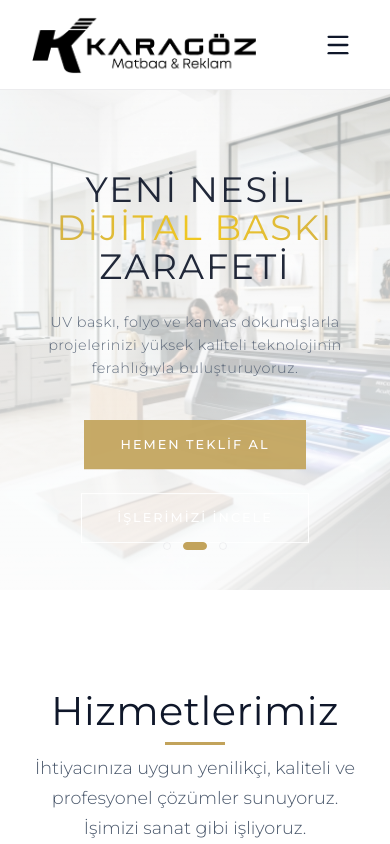
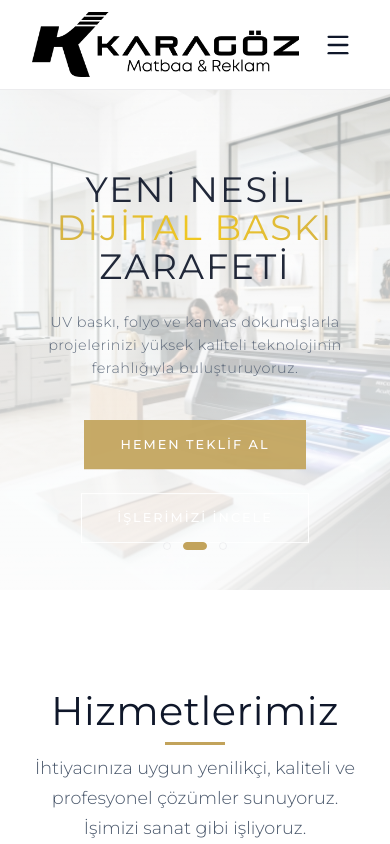
Before and after one commit to karagozmatbaareklam-lab/Karagoz-Lab, a Next.js app in the folder karagoz-matbaa/: page / in a window 390 px wide. Shown: the top 844 px of the page. Built offline with nearby package versions, Linux system fonts and the light colour scheme.

Commit message:
Fix mobile logo shrinking using flex-shrink and increase height

```diff
--- a/karagoz-matbaa/src/components/Header.module.css
+++ b/karagoz-matbaa/src/components/Header.module.css
@@ -92,6 +92,7 @@
   height: 75px;
   width: auto;
   display: block;
+  flex-shrink: 0;
   transition: height var(--transition-fast);
 }
 
@@ -101,7 +102,7 @@
 
 @media (max-width: 768px) {
   .logoImage {
-    height: 58px;
+    height: 65px;
   }
 }
 
```
Also changed, not shown: karagoz-matbaa/public/images/logo.png.
